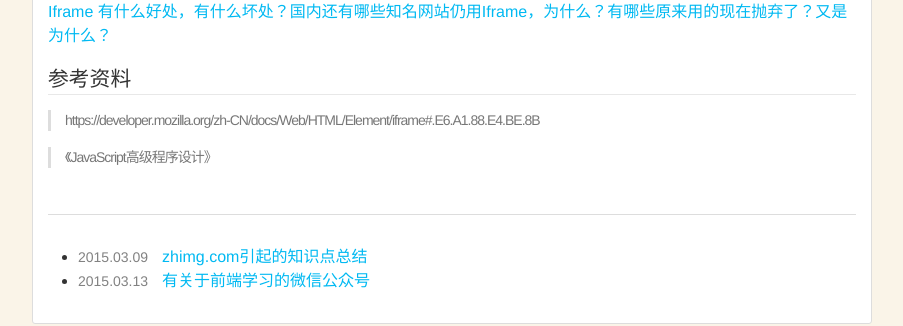
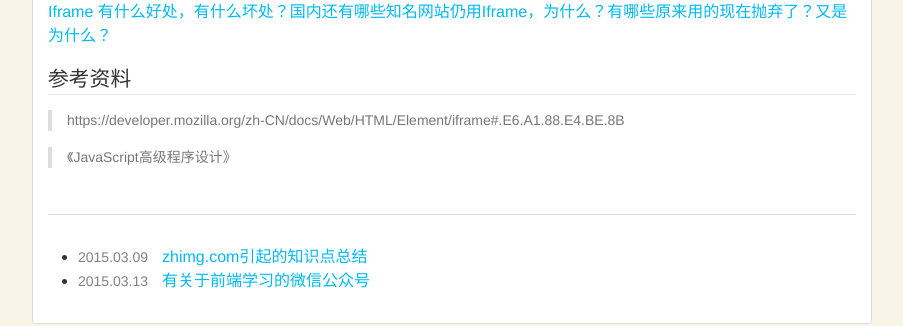
Before and after one commit to yanglh13/zzuieliyaoli.github.io, a Jekyll site: the page built from _posts/2015-3-12-HTML-iframe.md, in a window 1280 px wide. Shown: the part 3086-3412 px from the top of the page, without its empty margins (188-1091 px from the left). Built offline with Jekyll 4.4.1, drawn with Linux system fonts in a browser that asks for light colours; comment, search, counter and statistics services are not loaded.

Commit message:
modify blockquote style

```diff
--- a/_sass/_base.scss
+++ b/_sass/_base.scss
@@ -112,11 +112,10 @@ a {
  */
 blockquote {
     font-size: 14px;
-    letter-spacing: -1px;
-    padding: 0 1em;
     color: #777;
-    border-left: 0.25em solid #ddd;
     margin-bottom: 16px;
+    padding: 0 15px;
+    border-left: 4px solid #ddd;
     p {
         margin: 0;
         color: #777;
```
